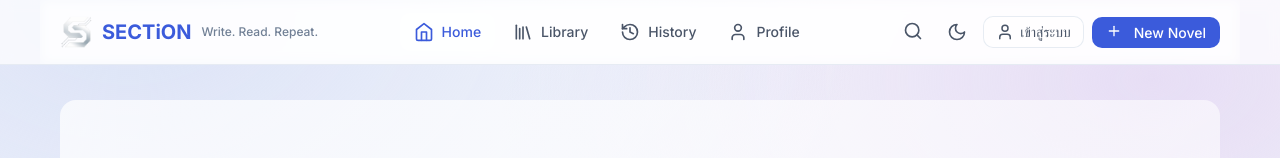
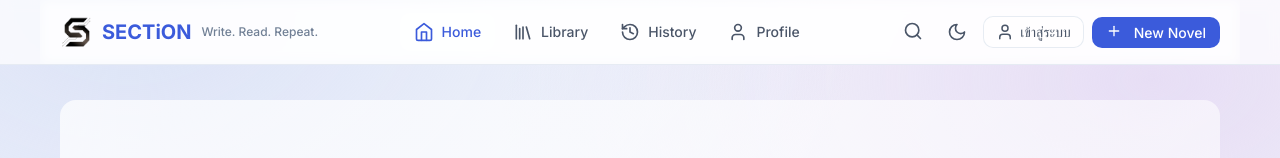
Before and after one commit to SPFT-section/Sections, a React app: page / in a window 1280 px wide. Shown: the top 158 px of the page. Built offline with nearby package versions, Linux system fonts and the light colour scheme.

Commit message:
feat: add light/dark logo siblings for readability in both theme modes

```diff
--- /dev/null
+++ b/src/components/common/Logo.css
@@ -0,0 +1,29 @@
+.logo-mark {
+  position: relative;
+  display: inline-block;
+  flex-shrink: 0;
+}
+
+.logo-mark-img {
+  position: absolute;
+  inset: 0;
+  width: 100%;
+  height: 100%;
+  object-fit: contain;
+}
+
+/* Light mode (default): dark-ink mark, hide the silver one */
+.logo-mark-for-light {
+  display: block;
+}
+.logo-mark-for-dark {
+  display: none;
+}
+
+/* Dark mode: silver/chrome mark, hide the dark-ink one */
+[data-theme='dark'] .logo-mark-for-light {
+  display: none;
+}
+[data-theme='dark'] .logo-mark-for-dark {
+  display: block;
+}
--- /dev/null
+++ b/src/components/common/Logo.js
@@ -0,0 +1,31 @@
+import React from 'react';
+import './Logo.css';
+
+// Two "sibling" logo marks sharing the exact same artwork/shape:
+// - logo-icon-light.png : dark charcoal ink, for use on light backgrounds
+// - logo-icon-dark.png  : silver/chrome, for use on dark backgrounds
+// CSS (driven by the [data-theme="dark"] attribute on <html>) shows/hides
+// the right one, so the logo stays crisp and readable in both modes.
+export const Logo = ({ size = 28, className = '' }) => (
+  <span
+    className={`logo-mark ${className}`}
+    style={{ width: size, height: size }}
+  >
+    <img
+      src="logo-icon-light.png"
+      alt="SECTiON Logo"
+      className="logo-mark-img logo-mark-for-light"
+      width={size}
+      height={size}
+    />
+    <img
+      src="logo-icon-dark.png"
+      alt="SECTiON Logo"
+      className="logo-mark-img logo-mark-for-dark"
+      width={size}
+      height={size}
+    />
+  </span>
+);
+
+export default Logo;
--- a/src/components/layout/Footer.js
+++ b/src/components/layout/Footer.js
@@ -1,6 +1,7 @@
 import React from 'react';
 import { Link } from 'react-router-dom';
 import { Icon } from '../common/Icon';
+import { Logo } from '../common/Logo';
 import './Footer.css';
 
 export const Footer = () => {
@@ -11,12 +12,7 @@ export const Footer = () => {
       <div className="footer-container">
         <div className="footer-brand">
           <div className="footer-logo">
-            <img
-              src="logo-icon.png"
-              alt="SECTiON Logo"
-              width="24"
-              height="24"
-            />
+            <Logo size={24} />
             <span>SECTiON</span>
           </div>
           <p className="footer-tagline">
--- a/src/components/layout/Header.js
+++ b/src/components/layout/Header.js
@@ -1,6 +1,7 @@
 import React, { useState } from 'react';
 import { Link, useNavigate } from 'react-router-dom';
 import { Icon } from '../common/Icon';
+import { Logo } from '../common/Logo';
 import { Button } from '../common/Button';
 import { ThemeToggle } from '../settings/ThemeToggle';
 import { AuthModal } from '../auth/AuthModal';
@@ -26,13 +27,7 @@ export const Header = ({ onMenuToggle, isMenuOpen }) => {
           </button>
 
           <Link to="/" className="header-logo">
-            <img
-              src="logo-icon.png"
-              alt="SECTiON Logo"
-              className="header-logo-icon"
-              width="32"
-              height="32"
-            />
+            <Logo size={32} className="header-logo-icon" />
             <span className="header-logo-text">SECTiON</span>
             <span className="header-logo-sub">Write. Read. Repeat.</span>
           </Link>
--- a/src/components/layout/Navigation.js
+++ b/src/components/layout/Navigation.js
@@ -1,6 +1,7 @@
 import React from 'react';
 import { Link } from 'react-router-dom';
 import { Icon } from '../common/Icon';
+import { Logo } from '../common/Logo';
 import './Navigation.css';
 
 export const Navigation = ({ isOpen, onClose }) => {
@@ -22,12 +23,7 @@ export const Navigation = ({ isOpen, onClose }) => {
       <nav className={`navigation ${isOpen ? 'open' : ''}`}>
         <div className="navigation-header">
           <div className="navigation-logo">
-            <img
-              src="logo-icon.png"
-              alt="SECTiON Logo"
-              width="32"
-              height="32"
-            />
+            <Logo size={32} />
             <span>SECTiON</span>
           </div>
           <button
--- a/src/components/layout/Sidebar.js
+++ b/src/components/layout/Sidebar.js
@@ -1,6 +1,7 @@
 import React from 'react';
 import { Link } from 'react-router-dom';
 import { Icon } from '../common/Icon';
+import { Logo } from '../common/Logo';
 import './Sidebar.css';
 
 const navLinks = [
@@ -14,7 +15,7 @@ export const Sidebar = ({ currentPath = '/' }) => {
   return (
     <aside className="sidebar">
       <Link to="/" className="sidebar-logo">
-        <img src="logo-icon.png" alt="SECTiON Logo" width="28" height="28" />
+        <Logo size={28} />
         <span>SECTiON</span>
       </Link>
 
```
Also changed, not shown: public/logo-icon-dark.png (renamed from public/logo-icon.png), public/logo-icon-light.png (added).
